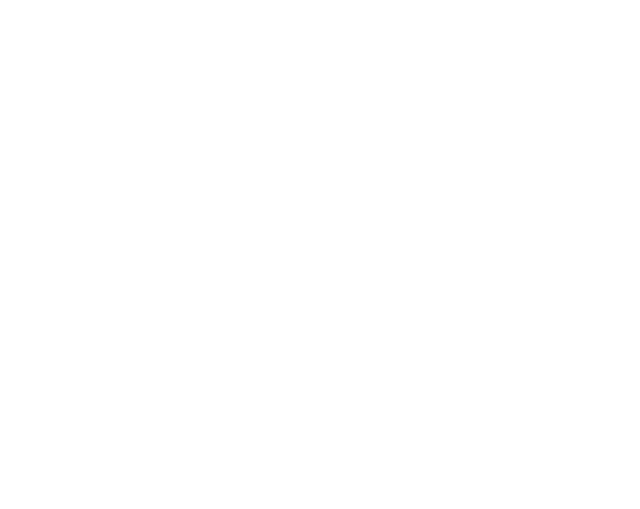
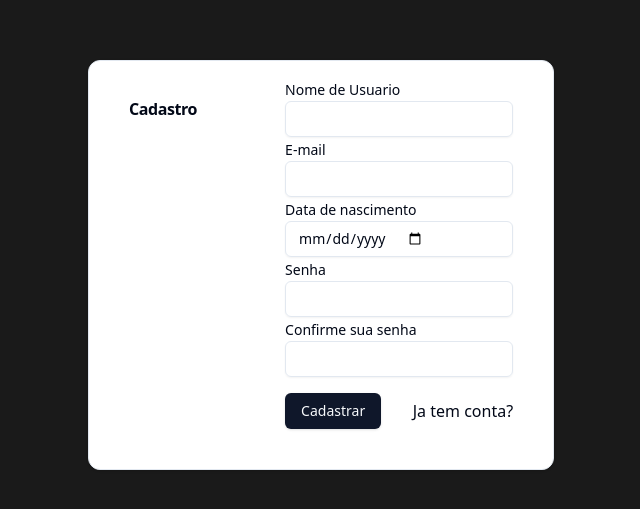
Before and after one commit to retr0lbb/login-shadcn-react, a React (Vite) app: page /cadastro in a window 1280 px wide. Before the commit this address had no page. Shown: the part 135-644 px from the top of the page, without its empty margins (319-959 px from the left). Built offline with nearby package versions, Linux system fonts and the light colour scheme.

Commit message:
feat: added cadastro page

```diff
--- /dev/null
+++ b/src/pages/cadastro.tsx
@@ -0,0 +1,46 @@
+import {
+    Card,
+    CardContent,
+    CardTitle,
+    CardHeader,
+} from "@/components/ui/card";
+import {Button} from "@/components/ui/button"
+import {Input} from "@/components/ui/input"
+import {Label} from "@/components/ui/label"
+
+
+export default function(){
+    return(
+        <div className="w-screen h-screen flex justify-center items-center bg-fundo">
+            <Card className="p-4 flex gap-10">
+                <CardHeader>
+                    <CardTitle>Cadastro</CardTitle>
+                </CardHeader>
+                <CardContent className="flex gap-4">
+                    <form action="post">
+                        <Label htmlFor="username">Nome de Usuario</Label>
+                        <Input name="username" id="username" type="text" />
+
+                        <Label htmlFor="email">E-mail</Label>
+                        <Input name="email" id="email" type="email" />
+
+                        <Label htmlFor="date-of-birth">Data de nascimento</Label>
+                        <Input name="date-of-birth" id="date-of-birth" type="date"/>
+
+                        <Label htmlFor="password">Senha</Label>
+                        <Input name="password" id="password" type="password" />
+
+                        <Label htmlFor="password">Confirme sua senha</Label>
+                        <Input name="password" id="password" type="password" />
+
+                        <div className="mt-4 flex justify-between items-center">
+                        <Button type="submit">Cadastrar</Button>
+                        <a href="/" className="pl-4">Ja tem conta?</a>
+                        </div>
+                    </form>
+                </CardContent>
+            </Card>
+
+        </div>
+    )
+}
--- a/src/pages/login.tsx
+++ b/src/pages/login.tsx
@@ -3,8 +3,7 @@
     CardContent,
     CardTitle,
     CardHeader,
-    CardFooter,
-    CardDescription
+    CardDescription,
 } from "@/components/ui/card";
 
 import {
@@ -16,25 +15,30 @@
 
 import {Input} from "@/components/ui/input"
 import {Label} from "@/components/ui/label"
-
 import {Button} from "@/components/ui/button"
 import { useState } from "react";
 
 
 
 export default function Login(){
-    const [isClicked, setIsClicked] = useState(true)
+    const [email, setEmail] = useState("");
+    const [pass, setPass] = useState("")
 
-    function ButtonCadastro(){
+    function handleTestClick(){
+        setEmail("admin@gmail.com")
+        setPass("admin")
 
+        console.log(email, pass)
     }
+
+
 
     return(
         <div className="h-screen w-svw flex justify-center items-center bg-fundo">
 
             <Card className="bg-[#333333] border-none p-8">
                 <CardHeader className="flex justify-center items-center">
-                    <CardTitle className="text-white font-bold text-5xl mb-5">{isClicked? "Cadastro": "Login"}</CardTitle>
+                    <CardTitle className="text-white font-bold text-5xl mb-5">Login</CardTitle>
                 <Avatar className="w-32 h-32">
                     <AvatarImage src="https://github.com/shadcn.png" alt="@shadcn" />
                     <AvatarFallback>CN</AvatarFallback>
@@ -45,21 +49,21 @@
                     <form onSubmit={(e)=>{
                         e.preventDefault()
                     }}>
-                        {isClicked?
-                        <>
-                        <Label className="text-[#FFFFFF] w-full" htmlFor="username">Username</Label>
-                        <Input className="text-[#999999] w-full mb-3" id="username" name="username" type="text" />
-                        </>: ""}
 
                         <Label className="text-[#FFFFFF] w-full" htmlFor="email">Email</Label>
-                        <Input className="text-[#999999] w-full mb-3" id="email" name="email" type="email"/>
-                        <Label className="text-[#FFFFFF] w-full" htmlFor="Password">Password</Label>
-                        <Input className="text-[#999999] w-full mb-3" id="Password" name="password" type="password"/>
+                        <Input className="text-[#999999] w-full mb-3" id="email" onChange={e => setEmail(e.target.value)} value={email} name="email" type="email"/>
+                        <Label className="text-[#FFFFFF] w-full" htmlFor="Password">Senha</Label>
+                        <Input className="text-[#999999] w-full mb-3" id="Password" onChange={e => setPass(e.target.value)} value={pass} name="password" type="password"/>
 
-                        <div className="flex items-center justify-between gap-5">
-                        <Button className="w-full mt-4 p-2 bg-[#3498db]" type="submit">Enviar</Button>
-                        <Button className={`w-full mt-4 p-2 ${isClicked? "bg-[#3498db]": ""} text-white`} variant="ghost" onClick={() => setIsClicked(!isClicked)}>Cadastrar</Button>
+                        <div className="flex items-center justify-between gap-5 w-full">
+                        <Button className="w-full p-2 bg-[#3498db]" type="submit">Enviar</Button>
+                        <a href="cadastro" className="text-white text-center w-full h-full"><strong className="text-blue-500">Cadastro</strong></a>
                         </div>
+
+                        <div className="mt-4 flex items-center justify-between gap-5 w-full">
+                            <Button onClick={handleTestClick}> Demo </Button>
+                        </div>
+
 
                     </form>
 
--- a/src/router/router.tsx
+++ b/src/router/router.tsx
@@ -1,5 +1,6 @@
 import {Route, BrowserRouter, Routes} from "react-router-dom"
 import Login from "@/pages/login.tsx"
+import Cadastro from "@/pages/cadastro.tsx"
 
 
 export default function Roteador(){
@@ -7,6 +8,7 @@
         <BrowserRouter>
             <Routes >
                 <Route path="/" element={<Login />} />
+                <Route path="/cadastro" element={<Cadastro />} />
             </Routes>
         </BrowserRouter>
     )
```
